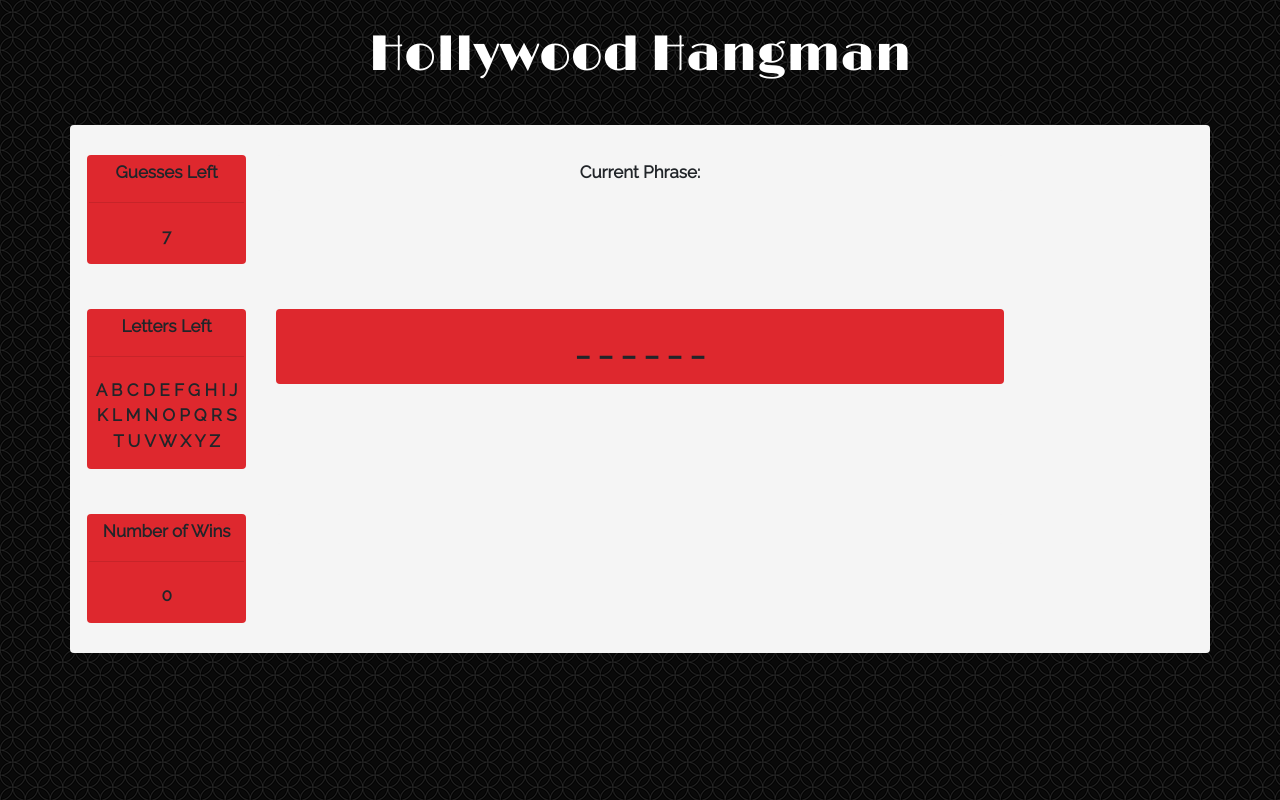
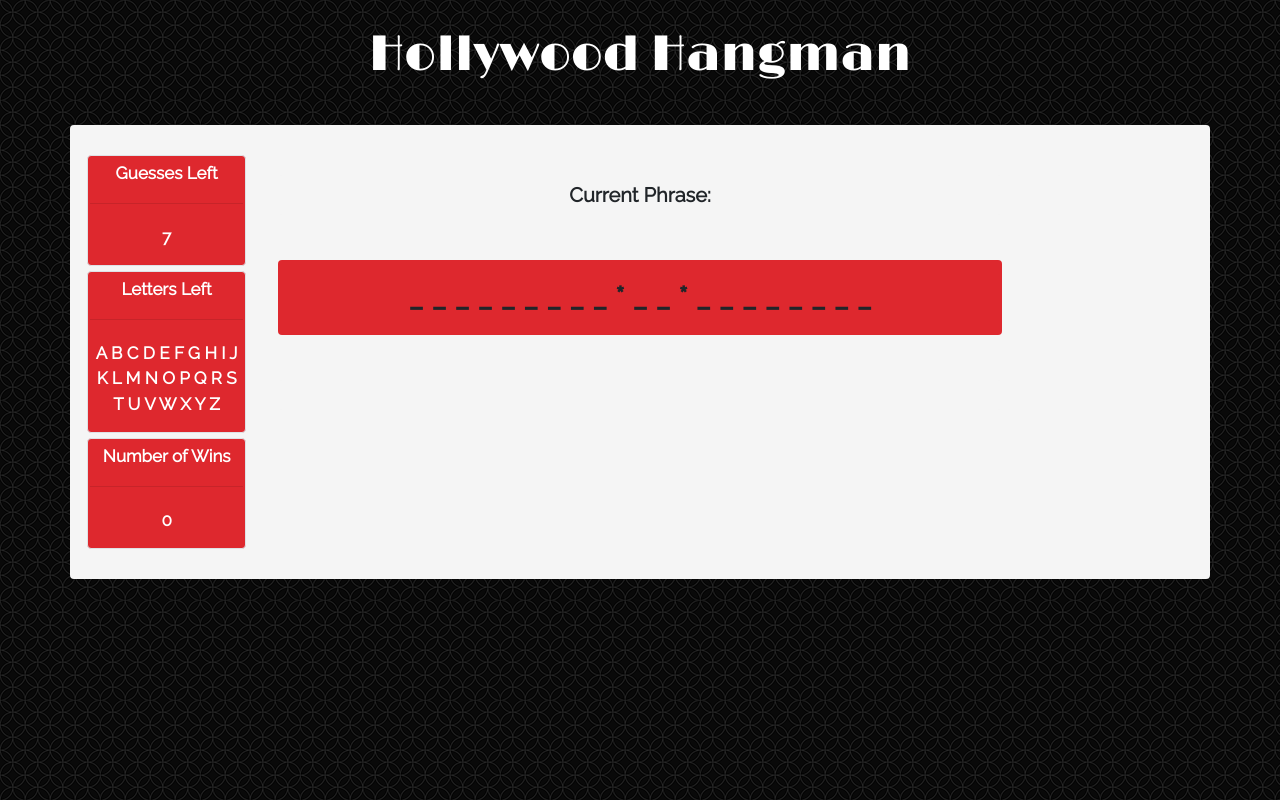
Before and after one commit to kathdovi/Word-Guess-Game, a plain HTML site: page index.html in a window 1280 px wide. Drawn offline with nearby package versions, Linux system fonts and the light colour scheme.

Commit message:
update...

```diff
--- a/assets/css/style.css
+++ b/assets/css/style.css
@@ -33,6 +33,7 @@ div {
 
 .box3 {
     background-color: whitesmoke;
+    font-size: 20px;
 }
 
 body {
@@ -46,3 +47,11 @@ body {
 .current-phrase {
     font-size: 30px;
 }
+
+.col-lg-2 {
+    color: white;
+}
+
+.win {
+    size: 25px;
+}
--- a/assets/javascript/game.js
+++ b/assets/javascript/game.js
@@ -1,19 +1,12 @@
-let possibilities = ["Breakfast*at*Tiffanys", "Up", "Forrest*Gump", "Pulp*Fiction", "The*Truman*Show", "Rent", "Casablanca", "The*Godfather", "The*Matrix", "The*Wizard*Of*Oz", "Goodfellas", "Back*To*The*Future", "A*Clockwork*Orange", "Psycho"];
+let possibilities = ["Breakfast*at*Tiffanys", "Up", "Forrest*Gump", "Pulp*Fiction", "The*Truman*Show", "Rent", "Casablanca", "The*Godfather", "The*Matrix",
+    "The*Wizard*Of*Oz", "Goodfellas", "Back*To*The*Future", "A*Clockwork*Orange", "Psycho", "Clue", "Star*Trek", "Finding*Nemo", "Scarface", "Vertigo",
+    "Double*Identity", "The*Shining", "Rear*Window", "Citizen*Kane", "The*Usual*Suspects", "Schindlers*List", "Star*Wars", "The*Silence*Of*The*Lambs", "Jaws"];
 let wins = 0;
 
-// starting variables
-let guessesLeft = 7;
-let lettersAlreadyGuessed = [];
-let lettersAvailable = ["A", "B", "C", "D", "E", "F", "G", "H", "I", "J", "K", "L", "M", "N", "O", "P", "Q", "R", "S", "T", "U", "V", "W", "X", "Y", "Z"];
-let currentWord = possibilities[Math.floor(Math.random() * possibilities.length)].toUpperCase();
-let gameOver = false;
-let encodedWord = encodeWord(currentWord);
+// Call reset to display starting values & start first game
+reset();
 
-document.querySelector(".current-phrase").innerHTML = encodedWord.split('').join(" ");
-document.querySelector(".guesses-left").innerHTML = guessesLeft;
-document.querySelector(".letters-left").innerHTML = lettersAvailable.join(" ");
-document.querySelector(".win-num").innerHTML = wins;
-
+// Reset values for each game
 function reset() {
     guessesLeft = 7;
     lettersAlreadyGuessed = [];
@@ -25,8 +18,10 @@ function reset() {
     document.querySelector(".current-phrase").innerHTML = encodedWord.split('').join(" ");
     document.querySelector(".guesses-left").innerHTML = guessesLeft;
     document.querySelector(".letters-left").innerHTML = lettersAvailable.join(" ");
+    document.querySelector(".win-num").innerHTML = wins;
 }
 
+// Change the word into all _ and *
 function encodeWord(currentWord) {
     let encodedWord = "";
     for (let i = 0; i < currentWord.length; i++) {
@@ -57,26 +52,23 @@ document.addEventListener('keyup', function (e) {
         let index = lettersAvailable.indexOf(input);
         lettersAvailable.splice(index, 1);
         document.querySelector(".letters-left").innerHTML = lettersAvailable.join(" ");
+        tempWord = encodedWord.split('').join(" ");
+        document.querySelector(".current-phrase").innerHTML = tempWord;
     }
 
-    // if input isn't in the current word , input is a letter , input is not already guessed
+    // if input isn't in the current word , input is a letter, input is not already guessed: take away a guess
+    // & modify letters left
     if ((!currentWord.includes(input)) && (key >= 65) && (key <= 90) && ($.inArray(input, lettersAlreadyGuessed) === -1)) {
         console.log($.inArray(input, lettersAlreadyGuessed));
         lettersAlreadyGuessed.push(input);
         guessesLeft--;
         document.querySelector(".guesses-left").innerHTML = guessesLeft;
-        if (guessesLeft === 0) {
-            document.querySelector(".win").innerHTML = "You lose! The phrase was: " + currentWord;
-            gameOver = true;
-        }
         let index = lettersAvailable.indexOf(input);
         lettersAvailable.splice(index, 1);
         document.querySelector(".letters-left").innerHTML = lettersAvailable.join(" ");
+        tempWord = encodedWord.split('').join(" ");
+        document.querySelector(".current-phrase").innerHTML = tempWord;
     }
-
-
-    tempWord = encodedWord.split('').join(" ");
-    document.querySelector(".current-phrase").innerHTML = tempWord;
 
     // Win Condition
     if (encodedWord === currentWord) {
@@ -84,7 +76,12 @@ document.addEventListener('keyup', function (e) {
         wins++;
         document.querySelector(".win").innerHTML = "You win!";
         document.querySelector(".win-num").innerHTML = wins;
+    }
 
+    // Lose Condition
+    if (guessesLeft === 0) {
+        document.querySelector(".win").innerHTML = "You lose! The phrase was: " + currentWord;
+        gameOver = true;
     }
 
 
--- a/index.html
+++ b/index.html
@@ -17,43 +17,44 @@
     <div class="container box3 rounded">
         <div class="row">
             <div class="col-lg-2">
-                <div class="box1 rounded align-middle">
+                <div class="box1 rounded align-middle border">
                     Guesses Left
                     <hr class="my-3">
                     <div class="guesses-left"></div>
                 </div>
-            </div>
-            <div class="col-lg-8">
-                <div class="box3 rounded">
-                    Current Phrase:
-                </div>
-            </div>
-        </div>
-        <div class="row">
-            <div class="col-lg-2">
-                <div class="box1 rounded">
+                <div class="box1 rounded border">
                     Letters Left
                     <hr class="my-3">
                     <div class="letters-left"></div>
                 </div>
-            </div>
-            <div class="col-lg-8">
-                <div class="box1 rounded">
-                    <div class="current-phrase"></div>
-                </div>
-            </div>
-        </div>
-        <div class="row">
-            <div class="col-lg-2">
-                <div class="box1 rounded">
+                <div class="box1 rounded border">
                     Number of Wins
                     <hr class="my-3">
                     <div class="win-num"></div>
                 </div>
             </div>
+
             <div class="col-lg-8">
-                <div class="box3 rounded">
-                    <div class="win"></div>
+                <div class="row">
+                    <div class="col">
+                        <div class="box3 rounded">
+                            Current Phrase:
+                        </div>
+                    </div>
+                </div>
+                <div class="row align-middle">
+                    <div class="col">
+                        <div class="box1 rounded">
+                            <div class="current-phrase"></div>
+                        </div>
+                    </div>
+                </div>
+                <div class="row">
+                    <div class="col">
+                        <div class="box3 rounded">
+                            <div class="win"></div>
+                        </div>
+                    </div>
                 </div>
             </div>
         </div>
```
